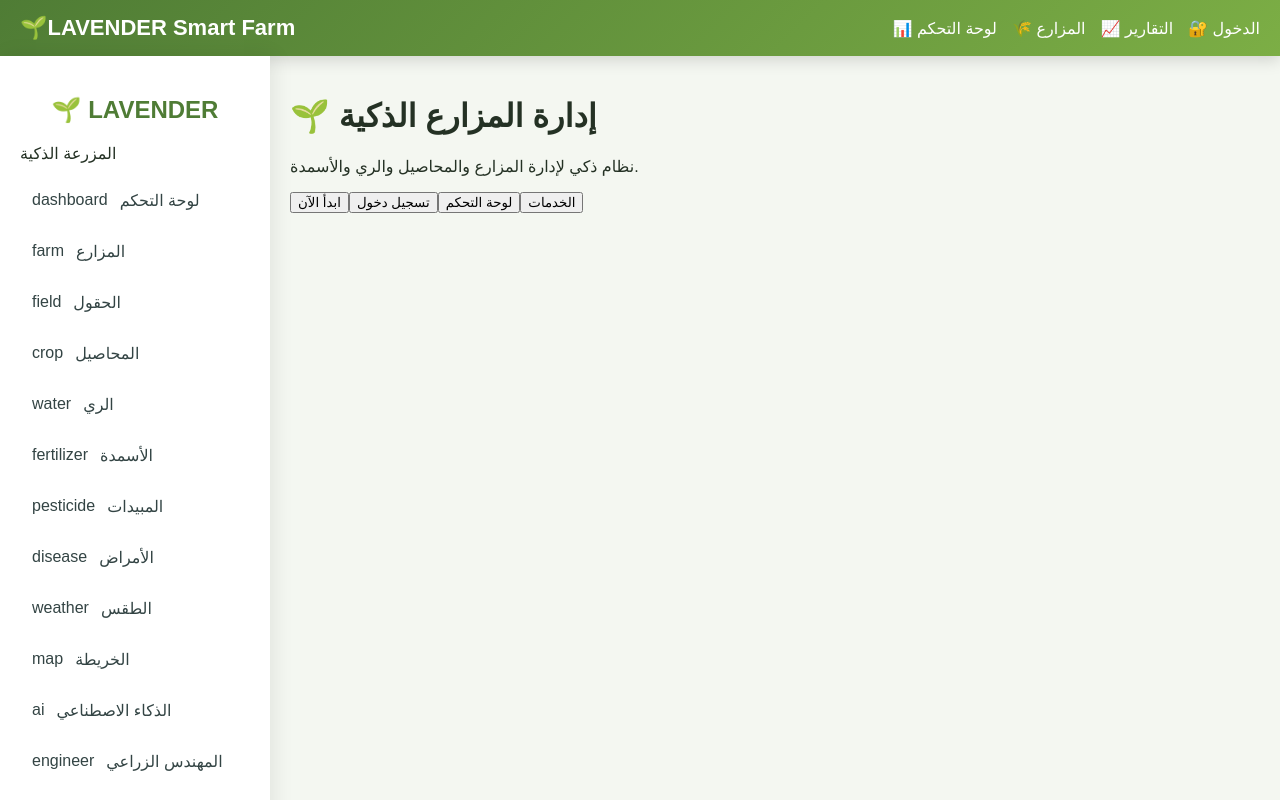
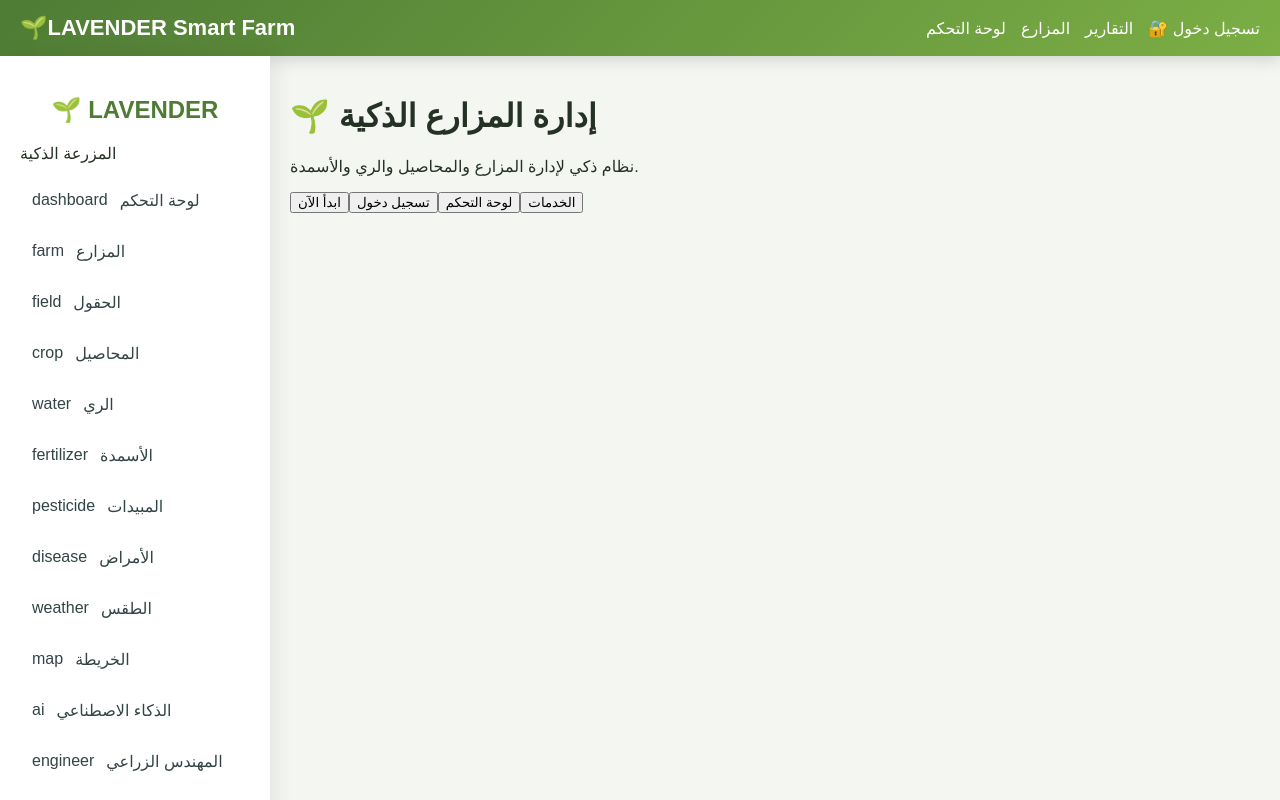
Before and after one commit to hasan776643tt-ops/LAVENDER, a React (Vite) app: page / in a window 1280 px wide. Shown: the top 800 px of the page. Built offline with nearby package versions, Linux system fonts and the light colour scheme.

Commit message:
Update Header.jsx

```diff
--- a/src/components/Header.jsx
+++ b/src/components/Header.jsx
@@ -1,38 +1,47 @@
 // src/components/Header.jsx
 
 import { Link } from "react-router-dom";
+
+import { translate } from "../utils/translation.js";
+import { useSettings } from "../context/SettingsContext.jsx";
 
 
 const menuItems = Object.freeze([
   {
     id: "dashboard",
     path: "/dashboard",
-    label: "📊 لوحة التحكم",
+    titleKey: "menu.dashboard",
   },
   {
     id: "farms",
     path: "/farms",
-    label: "🌾 المزارع",
+    titleKey: "menu.farms",
   },
   {
     id: "reports",
     path: "/reports",
-    label: "📈 التقارير",
+    titleKey: "menu.reports",
   },
   {
     id: "login",
     path: "/login",
-    label: "🔐 الدخول",
+    titleKey: "home.login",
   },
 ]);
 
 
 export default function Header() {
 
+  const { settings } =
+    useSettings();
+
+  const language =
+    settings?.language || "ar";
+
+
   return (
 
     <header className="app-header">
-
 
       <div className="brand">
 
@@ -42,41 +51,39 @@ export default function Header() {
             🌱
           </span>
 
-
           <span>
             LAVENDER Smart Farm
           </span>
-
 
         </Link>
 
       </div>
 
 
-
-
       <nav className="header-nav">
 
-        {
-          menuItems.map(item => (
+        {menuItems.map(item => (
 
-            <Link
+          <Link
+            key={item.id}
+            to={item.path}
+          >
 
-              key={item.id}
+            {item.id === "login"
+              ? `🔐 ${translate(
+                  item.titleKey,
+                  language
+                )}`
+              : translate(
+                  item.titleKey,
+                  language
+                )}
 
-              to={item.path}
+          </Link>
 
-            >
-
-              {item.label}
-
-            </Link>
-
-          ))
-        }
+        ))}
 
       </nav>
-
 
     </header>
 
```
